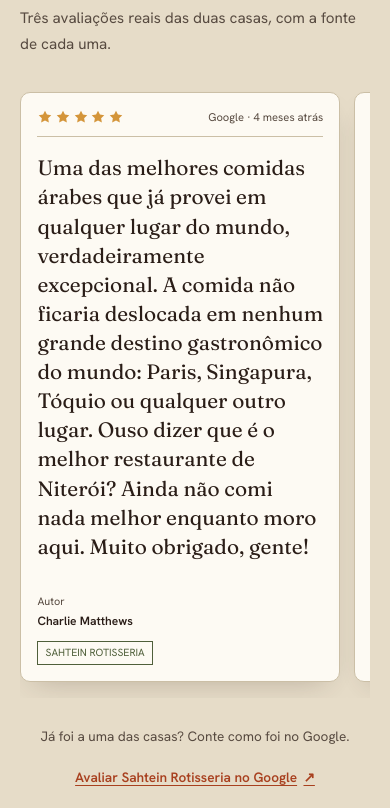
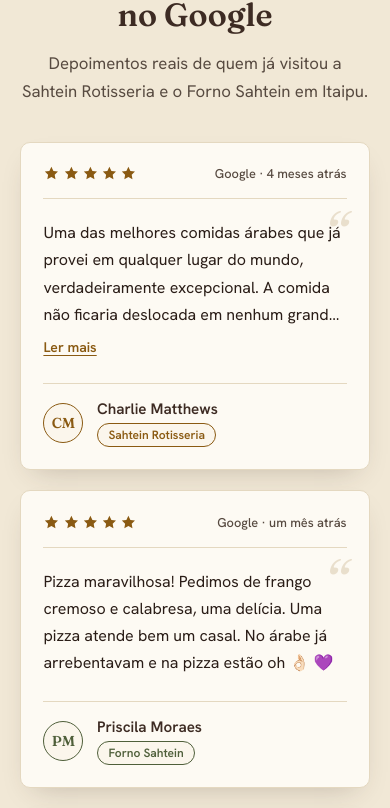
Before and after one commit to Michelcampos09/Projeto-Sadek, a React (Vite) app: page / in a window 390 px wide. Shown: the part 6495-7303 px from the top of the page. Built offline with nearby package versions, Linux system fonts and the light colour scheme.

Commit message:
feat: add Reviews component with responsive styling and data content

```diff
--- a/src/components/Reviews/Reviews.jsx
+++ b/src/components/Reviews/Reviews.jsx
@@ -1,5 +1,17 @@
+import { useState } from "react";
 import { dadosDoSite } from "../../data/conteudo";
 import "./reviews.css";
+
+// Extrai até 2 iniciais do nome do cliente para o avatar discreto
+function obterIniciais(nome) {
+  return nome
+    .trim()
+    .split(/\s+/)
+    .slice(0, 2)
+    .map((parte) => parte[0])
+    .join("")
+    .toUpperCase();
+}
 
 function Stars({ rating, label }) {
   return (
@@ -18,79 +30,115 @@ function Stars({ rating, label }) {
   );
 }
 
+function ReviewCard({ review, conteudo }) {
+  const [expandido, setExpandido] = useState(false);
+  const textoLongo = review.text.length > 180;
+  const ehItaliano = review.restaurant.toLowerCase().includes("forno");
+  const classeTema = ehItaliano ? "reviews__card--italian" : "reviews__card--arabic";
+
+  return (
+    <figure className={`reviews__card ${classeTema}`}>
+      <div className="reviews__card-meta">
+        {review.rating != null && (
+          <Stars
+            rating={review.rating}
+            label={conteudo.notaLabel.replace("{rating}", review.rating)}
+          />
+        )}
+        <span className="reviews__source">{review.source}</span>
+      </div>
+
+      <div className="reviews__quote-wrapper">
+        <span className="reviews__quote-mark" aria-hidden="true">
+          “
+        </span>
+        <blockquote
+          className={`reviews__quote${
+            textoLongo && !expandido ? " reviews__quote--clamped" : ""
+          }`}
+        >
+          {review.text}
+        </blockquote>
+        {textoLongo && (
+          <button
+            type="button"
+            className="reviews__toggle"
+            aria-expanded={expandido}
+            onClick={() => setExpandido(!expandido)}
+          >
+            {expandido ? conteudo.lerMenosLabel : conteudo.lerMaisLabel}
+          </button>
+        )}
+      </div>
+
+      <figcaption className="reviews__caption">
+        <span className="reviews__avatar" aria-hidden="true">
+          {obterIniciais(review.author)}
+        </span>
+        <div className="reviews__author-info">
+          <span className="reviews__author">{review.author}</span>
+          <span className="reviews__restaurant">{review.restaurant}</span>
+        </div>
+      </figcaption>
+    </figure>
+  );
+}
+
 function Reviews() {
   const conteudo = dadosDoSite.reviews;
 
   return (
-    <section className="reviews" aria-labelledby="reviews-title">
+    <div className="reviews">
       <div className="reviews__inner">
         <header className="reviews__header">
-          <div className="reviews__heading">
+          <span className="rotulo-secao">{conteudo.intro}</span>
           <h2 className="reviews__title" id="reviews-title">
             {conteudo.titulo}
           </h2>
           <p className="reviews__intro">{conteudo.introducao}</p>
-          </div>
         </header>
 
-        <ul
-          className="reviews__list"
-          aria-label={conteudo.listaAriaLabel}
-        >
+        <ul className="reviews__list" aria-label={conteudo.listaAriaLabel}>
           {conteudo.avaliacoes.map((review, index) => (
             <li className="reviews__item" key={`${review.restaurant}-${index}`}>
-              <figure className="reviews__card">
-                <div className="reviews__card-meta">
-                  {review.rating != null && (
-                    <Stars
-                      rating={review.rating}
-                      label={conteudo.notaLabel.replace(
-                        "{rating}",
-                        review.rating,
-                      )}
-                    />
-                  )}
-                  <span className="reviews__source">{review.source}</span>
-                </div>
-                <blockquote className="reviews__quote">
-                  {review.text}
-                </blockquote>
-                <figcaption className="reviews__caption">
-                  <span className="reviews__author-label">
-                    {conteudo.autorLabel}
-                  </span>
-                  <span className="reviews__author">{review.author}</span>
-                  <span className="reviews__restaurant">
-                    {review.restaurant}
-                  </span>
-                </figcaption>
-              </figure>
+              <ReviewCard review={review} conteudo={conteudo} />
             </li>
           ))}
         </ul>
 
         <footer className="reviews__footer">
-          <p>{conteudo.convite}</p>
+          <p className="reviews__footer-text">{conteudo.convite}</p>
           <div className="reviews__footer-links">
-            {conteudo.perfisGoogle.map((profile) => (
+            {conteudo.perfisGoogle.map((profile) => {
+              const ehItaliano = profile.restaurant
+                .toLowerCase()
+                .includes("forno");
+              return (
                 <a
-                className="reviews__all-link"
+                  className={`reviews__all-link ${
+                    ehItaliano
+                      ? "reviews__all-link--italian"
+                      : "reviews__all-link--arabic"
+                  }`}
                   href={profile.url}
                   key={profile.restaurant}
                   target="_blank"
                   rel="noopener noreferrer"
                 >
+                  <span>
                     {conteudo.avaliarLink.replace(
                       "{restaurant}",
                       profile.restaurant,
                     )}
+                  </span>
                   <span aria-hidden="true">↗</span>
                 </a>
-            ))}
+              );
+            })}
           </div>
         </footer>
       </div>
-    </section>
+    </div>
   );
 }
 
--- a/src/components/Reviews/reviews.css
+++ b/src/components/Reviews/reviews.css
@@ -1,230 +1,347 @@
+/* Seção de Avaliações — usando exclusivamente os tokens de identidade de index.css */
 .reviews {
-  padding: 4rem max(2rem, calc((100% - 78rem) / 2));
-  background-color: #e6dcc8;
+  padding: 4.5rem 2rem;
+  background-color: var(--cor-fundo-creme);
+  border-bottom: 1px solid var(--cor-borda);
   color: var(--cor-texto-escuro);
 }
 
 .reviews__inner {
-  width: 100%;
-  max-width: 78rem;
+  width: min(100%, 78rem);
   margin: 0 auto;
 }
 
+/* Cabeçalho centralizado e alinhado com o padrão da seção História */
 .reviews__header {
-  display: flex;
-  align-items: flex-start;
-  justify-content: space-between;
-  gap: 2rem;
-  margin-bottom: 3rem;
+  max-width: 46rem;
+  margin: 0 auto 3.5rem;
+  text-align: center;
 }
 
-.reviews__heading {
-  max-width: 42rem;
+.reviews__header .rotulo-secao {
+  margin-bottom: 0.75rem;
 }
 
 .reviews__title {
+  margin: 0;
   color: var(--cor-titulo);
   font-family: var(--font-titulos);
-  font-size: clamp(2.2rem, 5vw, 4rem);
-  font-weight: 500;
-  line-height: 1.1;
+  font-size: clamp(2rem, 4vw, 3rem);
+  font-weight: 600;
+  line-height: 1.15;
 }
 
 .reviews__intro {
-  margin-top: 1rem;
+  margin-top: 0.9rem;
   color: var(--cor-texto);
   font-family: var(--font-textos);
-  font-size: 0.95rem;
+  font-size: 1.05rem;
   line-height: 1.7;
 }
 
-.reviews__all-link:focus-visible {
-  border-radius: 2px;
-  outline: 2px solid var(--cor-brasa);
-  outline-offset: 3px;
-}
-
-.reviews__stars {
-  display: inline-flex;
-  gap: 0.1rem;
-  color: #d4953a;
-  vertical-align: middle;
-}
-
-.reviews__star {
-  width: 1rem;
-  height: 1rem;
-  fill: #cbbfa6;
-}
-
-.reviews__star--filled {
-  fill: #d4953a;
-}
-
+/* Grade de cards: 3 colunas no desktop, 2 no tablet, 1 no celular */
 .reviews__list {
   display: grid;
   grid-template-columns: repeat(3, minmax(0, 1fr));
-  gap: 1rem;
+  gap: 1.75rem;
   margin: 0;
   padding: 0;
   list-style: none;
 }
 
 .reviews__item {
+  display: flex;
   min-width: 0;
 }
 
+/* Card padronizado com mesma altura, borda suave e tema por restaurante */
 .reviews__card {
+  --cor-card-tema: var(--cor-arabe);
+
+  position: relative;
   display: flex;
-  min-height: 20rem;
+  flex-direction: column;
+  width: 100%;
   height: 100%;
-  flex-direction: column;
-  padding: 1rem;
-  border: 1px solid #cbbfa6;
+  padding: 1.75rem;
+  border: 1px solid var(--cor-borda);
+  border-radius: var(--raio-cartao);
   background-color: var(--cor-fundo-claro);
-  border-radius: var(--raio-cartao);
   box-shadow: var(--sombra-cartao);
+  transition:
+    transform 220ms ease,
+    border-color 220ms ease;
 }
 
+.reviews__card--italian {
+  --cor-card-tema: var(--cor-italiano);
+}
+
+/* Topo do card: estrelas em destaque e origem/data discreta */
 .reviews__card-meta {
   display: flex;
-  min-height: 1.5rem;
   align-items: center;
   justify-content: space-between;
   gap: 0.75rem;
-  padding-bottom: 0.7rem;
-  border-bottom: 1px solid #cbbfa6;
+  padding-bottom: 1rem;
+  border-bottom: 1px solid var(--cor-borda);
+}
+
+.reviews__stars {
+  display: inline-flex;
+  gap: 0.15rem;
+  color: var(--cor-arabe);
+  vertical-align: middle;
+}
+
+.reviews__star {
+  width: 1.05rem;
+  height: 1.05rem;
+  fill: var(--cor-linha);
+}
+
+.reviews__star--filled {
+  fill: var(--cor-arabe);
 }
 
 .reviews__source {
   color: var(--cor-texto);
   font-family: var(--font-textos);
-  font-size: 0.7rem;
+  font-size: 0.8rem;
+  font-weight: 500;
+}
+
+/* Corpo do depoimento: fonte sans-serif legível e aspa decorativa sutil */
+.reviews__quote-wrapper {
+  position: relative;
+  display: flex;
+  flex-direction: column;
+  flex-grow: 1;
+  align-items: flex-start;
+  margin: 1.25rem 0 1.5rem;
+}
+
+.reviews__quote-mark {
+  position: absolute;
+  top: -0.9rem;
+  right: 0;
+  color: var(--cor-linha);
+  font-family: var(--font-titulos);
+  font-size: 3.5rem;
+  font-style: italic;
+  line-height: 1;
+  opacity: 0.45;
+  pointer-events: none;
+  user-select: none;
 }
 
 .reviews__quote {
-  margin: 1rem 0 2rem;
+  position: relative;
+  margin: 0;
   color: var(--cor-texto-escuro);
+  font-family: var(--font-textos);
+  font-size: 1rem;
+  font-weight: 400;
+  line-height: 1.7;
+}
+
+/* Trunca textos muito longos em 4 linhas até o clique em "Ler mais" */
+.reviews__quote--clamped {
+  display: -webkit-box;
+  -webkit-box-orient: vertical;
+  -webkit-line-clamp: 4;
+  overflow: hidden;
+}
+
+.reviews__toggle {
+  margin-top: 0.5rem;
+  padding: 0.15rem 0;
+  border: 0;
+  background: transparent;
+  color: var(--cor-card-tema);
+  font-family: var(--font-textos);
+  font-size: 0.875rem;
+  font-weight: 600;
+  text-decoration: underline;
+  text-underline-offset: 0.2em;
+  cursor: pointer;
+}
+
+.reviews__toggle:hover {
+  color: var(--cor-titulo);
+}
+
+.reviews__toggle:focus-visible {
+  border-radius: 2px;
+  outline: 2px solid var(--cor-card-tema);
+  outline-offset: 3px;
+}
+
+/* Rodapé do card: avatar com iniciais + nome do autor + pílula da casa */
+.reviews__caption {
+  display: flex;
+  align-items: center;
+  gap: 0.85rem;
+  margin-top: auto;
+  padding-top: 1rem;
+  border-top: 1px solid var(--cor-borda);
+}
+
+.reviews__avatar {
+  display: inline-flex;
+  flex-shrink: 0;
+  align-items: center;
+  justify-content: center;
+  width: 2.5rem;
+  height: 2.5rem;
+  border: 1px solid var(--cor-card-tema);
+  border-radius: 50%;
+  background-color: var(--cor-fundo);
+  color: var(--cor-card-tema);
   font-family: var(--font-titulos);
-  font-size: clamp(1.1rem, 1.7vw, 1.4rem);
+  font-size: 0.9rem;
+  font-weight: 600;
+}
+
+.reviews__author-info {
+  display: flex;
+  flex-direction: column;
+  align-items: flex-start;
+  gap: 0.25rem;
+  min-width: 0;
+}
+
+.reviews__author {
+  color: var(--cor-titulo);
+  font-family: var(--font-textos);
+  font-size: 0.95rem;
+  font-weight: 600;
+  line-height: 1.3;
+}
+
+.reviews__restaurant {
+  display: inline-block;
+  padding: 0.15rem 0.65rem;
+  border: 1px solid var(--cor-card-tema);
+  border-radius: var(--raio-botao);
+  background-color: var(--cor-fundo);
+  color: var(--cor-card-tema);
+  font-family: var(--font-textos);
+  font-size: 0.75rem;
+  font-weight: 600;
   line-height: 1.4;
 }
 
-.reviews__caption {
-  display: grid;
-  gap: 0.2rem;
-  margin-top: auto;
+/* Rodapé da seção: convite e botões em pílula por casa */
+.reviews__footer {
+  display: flex;
+  flex-direction: column;
+  align-items: center;
+  gap: 1rem;
+  margin-top: 3rem;
+  text-align: center;
+}
+
+.reviews__footer-text {
   color: var(--cor-texto);
   font-family: var(--font-textos);
-  font-size: 0.75rem;
-  line-height: 1.5;
-}
-
-.reviews__author-label {
-  font-size: 0.68rem;
-}
-
-.reviews__author {
-  color: var(--cor-texto-escuro);
-  font-weight: 600;
-}
-
-.reviews__restaurant {
-  width: fit-content;
-  margin-top: 0.45rem;
-  padding: 0.2rem 0.45rem;
-  border: 1px solid var(--cor-italiano);
-  color: var(--cor-italiano);
-  font-size: 0.65rem;
-  text-transform: uppercase;
-}
-
-.reviews__footer {
-  display: flex;
-  align-items: center;
-  justify-content: center;
-  flex-direction: column;
-  gap: 0.5rem 1rem;
-  margin-top: 2.5rem;
-  color: var(--cor-texto);
-  font-family: var(--font-textos);
-  font-size: 0.85rem;
+  font-size: 1rem;
   line-height: 1.6;
-  text-align: center;
 }
 
 .reviews__footer-links {
   display: flex;
+  flex-wrap: wrap;
   align-items: center;
   justify-content: center;
-  flex-wrap: wrap;
-  gap: 0.25rem 0.75rem;
+  gap: 1rem;
 }
 
 .reviews__all-link {
+  --cor-link-casa: var(--cor-arabe);
+
   display: inline-flex;
-  min-height: 2.75rem;
   align-items: center;
   justify-content: center;
-  gap: 0.4rem;
-  padding: 0.5rem 0.75rem;
-  color: var(--cor-brasa);
+  gap: 0.5rem;
+  min-height: 3rem;
+  padding: 0.65rem 1.35rem;
+  border: 1px solid var(--cor-link-casa);
+  border-radius: var(--raio-botao);
+  background-color: var(--cor-fundo-claro);
+  color: var(--cor-link-casa);
+  font-family: var(--font-textos);
+  font-size: 0.95rem;
   font-weight: 600;
-  text-decoration-color: var(--cor-brasa);
-  text-underline-offset: 0.2em;
+  text-decoration: none;
+  transition: background-color 180ms ease;
+}
+
+.reviews__all-link--italian {
+  --cor-link-casa: var(--cor-italiano);
 }
 
 .reviews__all-link:hover {
-  color: var(--cor-brasa-escura);
+  background-color: color-mix(in srgb, var(--cor-link-casa) 10%, var(--cor-fundo-claro));
 }
 
-@media (max-width: 800px) {
+.reviews__all-link:focus-visible {
+  outline: 2px solid var(--cor-link-casa);
+  outline-offset: 3px;
+}
+
+/* Hover suave apenas em dispositivos com ponteiro e sem restrição de movimento */
+@media (hover: hover) and (prefers-reduced-motion: no-preference) {
+  .reviews__card:hover {
+    transform: translateY(-3px);
+    border-color: var(--cor-linha);
+  }
+}
+
+/* Tablet: 2 colunas equilibradas */
+@media (max-width: 960px) {
   .reviews {
-    padding: 3rem 1.5rem;
+    padding: 3.5rem 1.5rem;
+  }
+
+  .reviews__list {
+    grid-template-columns: repeat(2, minmax(0, 1fr));
+    gap: 1.25rem;
+  }
+}
+
+/* Mobile: 1 coluna limpa, sem barra de rolagem horizontal */
+@media (max-width: 640px) {
+  .reviews {
+    padding: 3rem 1.25rem;
   }
 
   .reviews__header {
-    flex-direction: column;
-    gap: 1.5rem;
-    margin-bottom: 2rem;
+    margin-bottom: 2.25rem;
   }
 
   .reviews__list {
-    display: flex;
-    gap: 0.85rem;
-    overflow-x: auto;
-    overscroll-behavior-x: contain;
-    padding: 0.15rem 0.15rem 1rem;
-    scroll-snap-type: x mandatory;
-    scrollbar-color: var(--cor-brasa) #cbbfa6;
-    scrollbar-width: thin;
-  }
-
-  .reviews__item {
-    flex: 0 0 min(82vw, 23rem);
-    scroll-snap-align: start;
+    grid-template-columns: minmax(0, 1fr);
+    gap: 1.25rem;
   }
 
   .reviews__card {
-    min-height: 19rem;
+    padding: 1.4rem;
+  }
+
+  .reviews__footer-links {
+    flex-direction: column;
+    width: 100%;
+  }
+
+  .reviews__all-link {
+    width: 100%;
   }
 }
 
-@media (max-width: 480px) {
-  .reviews {
-    padding: 2.5rem 1.25rem;
-  }
-
-  .reviews__title {
-    font-size: clamp(2rem, 9vw, 2.6rem);
-  }
-
-  .reviews__quote {
-    font-size: 1.3rem;
-  }
-
-  .reviews__footer {
-    flex-direction: column;
-    margin-top: 1.75rem;
+@media (prefers-reduced-motion: reduce) {
+  .reviews__card,
+  .reviews__all-link {
+    transition: none;
   }
 }
--- a/src/data/conteudo.js
+++ b/src/data/conteudo.js
@@ -91,11 +91,13 @@ export const dadosDoSite = {
     linkMenu: "https://cardapio.takeat.app/fornosahtein",
   },
   reviews: {
+    intro: "Avaliações",
     titulo: "O que clientes dizem no Google",
-    introducao: "Três avaliações reais das duas casas, com a fonte de cada uma.",
+    introducao: "Depoimentos reais de quem já visitou a Sahtein Rotisseria e o Forno Sahtein em Itaipu.",
     listaAriaLabel: "Depoimentos de visitantes",
-    autorLabel: "Autor",
-     convite: "Já foi a uma das casas? Conte como foi no Google.",
+    lerMaisLabel: "Ler mais",
+    lerMenosLabel: "Ler menos",
+    convite: "Já foi a uma das casas? Conte como foi no Google.",
     avaliarLink: "Avaliar {restaurant} no Google",
     notaLabel: "Nota {rating} de 5",
     perfisGoogle: [
```
Lines whose indentation alone changed are shown as unchanged.
